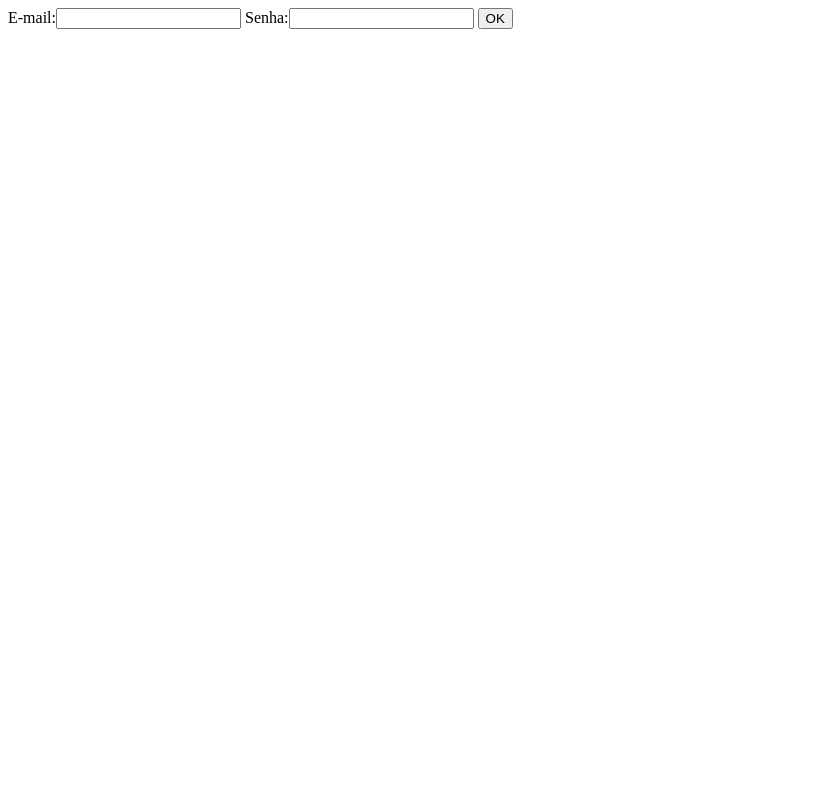
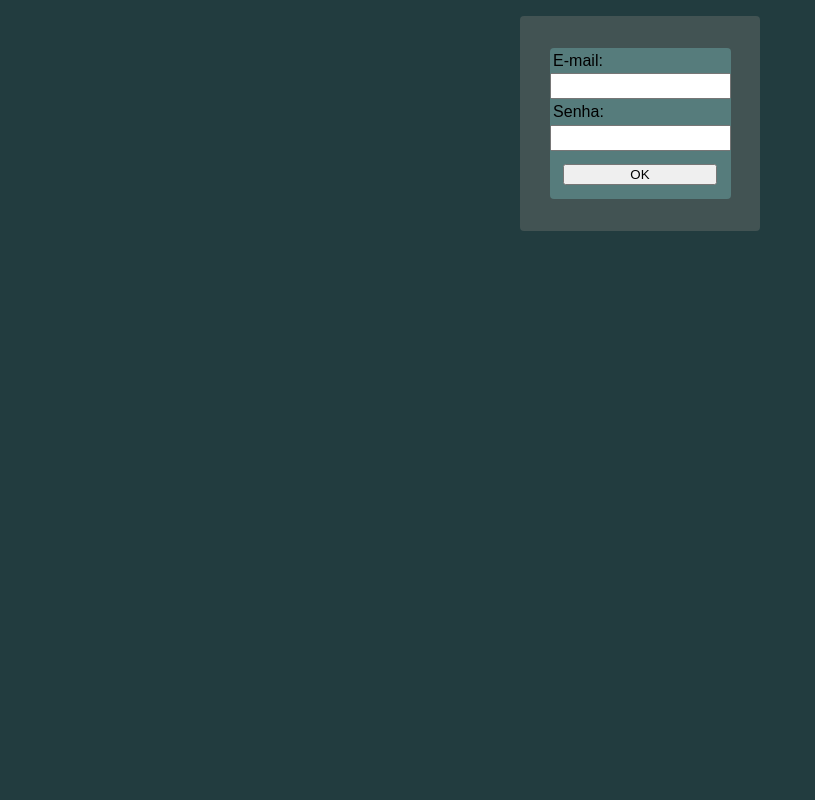
Before and after one commit to FloraOFF/Filmorama, a PHP site: page /visoes/formAutenticar.html in a window 1280 px wide. Shown: the whole page, without its empty margins (0-815 px from the left). Run offline with PHP 8.4, Linux system fonts and the light colour scheme.

Commit message:
Adicionando css e arrumando a posiçãod e algumas funções

```diff
--- /dev/null
+++ b/visoes/css/formAutenticar.css
@@ -0,0 +1,42 @@
+body {
+    margin: 0;
+    font-family: Arial, Helvetica, sans-serif;
+    display: flex;
+    flex-direction: column;
+}
+
+html, body {
+    height: 100%;
+}
+
+body, form {
+    display: flex;
+    align-items: center;
+    background-color: rgb(34, 60, 63);
+}
+
+form {
+    margin: 1em;
+    display: flex;
+    align-items: center;
+    justify-content: center;
+    width: 15em;
+    background-color: rgb(66, 83, 83);
+    border-radius: 4px;
+}
+
+form div#formAut {
+    margin: 2em;
+    display: flex;
+    flex-direction: column;
+    background-color: rgb(86, 124, 124);
+    border-radius: 4px;
+}
+
+form div#formAut label, input {
+    padding: 2%;
+}
+
+form div#formAut button {
+    margin: 1em;
+}
--- a/visoes/formAutenticar.html
+++ b/visoes/formAutenticar.html
@@ -4,15 +4,19 @@
     <meta charset="UTF-8">
     <meta http-equiv="X-UA-Compatible" content="IE=edge">
     <meta name="viewport" content="width=device-width, initial-scale=1.0">
+    <link rel="stylesheet" href="./css/formAutenticar.css">
     <title>Document</title>
 </head>
 <body>
 
     <form action="../controladores/rota.php?acao=autenticar" method="post">
 
-        <label>E-mail:</label><input type="text" name="email">
-        <label>Senha:</label><input type="password" name="senha">
-        <button>OK</button>
+        <div id="formAut">
+            <label>E-mail:</label><input type="text" name="email">
+            <label>Senha:</label><input type="password" name="senha">
+            <button>OK</button>
+        </div>
+
     </form>
 
 </body>
```
Also changed, not shown: modelos/Usuario.php (+43 -45 lines).
